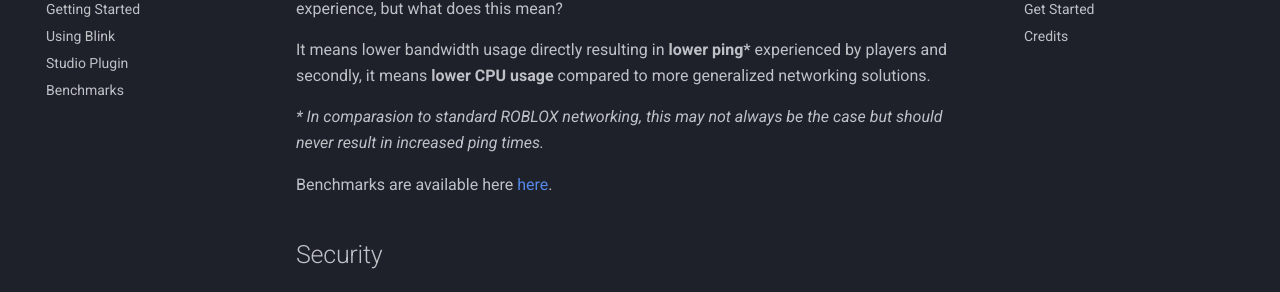
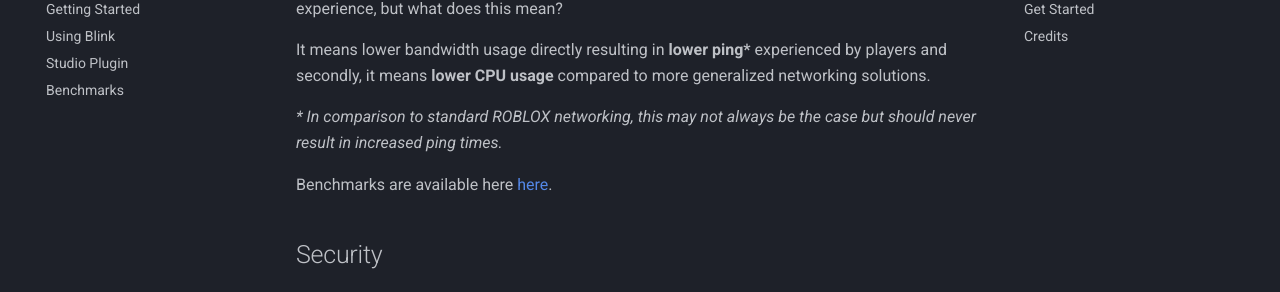
Before and after one commit to 1Axen/blink, an MkDocs documentation site: the page built from docs/index.md, in a window 1280 px wide and 900 px high, scrolled down 456 px. Shown: the part 153-445 px from the top of the window. Built offline with MkDocs 1.6.1 and Material for MkDocs 9.7.7, drawn with Linux system fonts in a browser that asks for light colours; comment, search, counter and statistics services are not loaded.

Commit message:
Fix typo

```diff
--- a/docs/index.md
+++ b/docs/index.md
@@ -9,7 +9,7 @@ Blink aims to generate the most performant and bandwidth-efficient code for your
 
 It means lower bandwidth usage directly resulting in **lower ping\*** experienced by players and secondly, it means **lower CPU usage** compared to more generalized networking solutions.
 
-*\* In comparasion to standard ROBLOX networking, this may not always be the case but should never result in increased ping times.*
+*\* In comparison to standard ROBLOX networking, this may not always be the case but should never result in increased ping times.*
 
 Benchmarks are available here [here](Benchmarks.md).
 
```
Also changed, not shown: README.md (+1 -1 lines).
